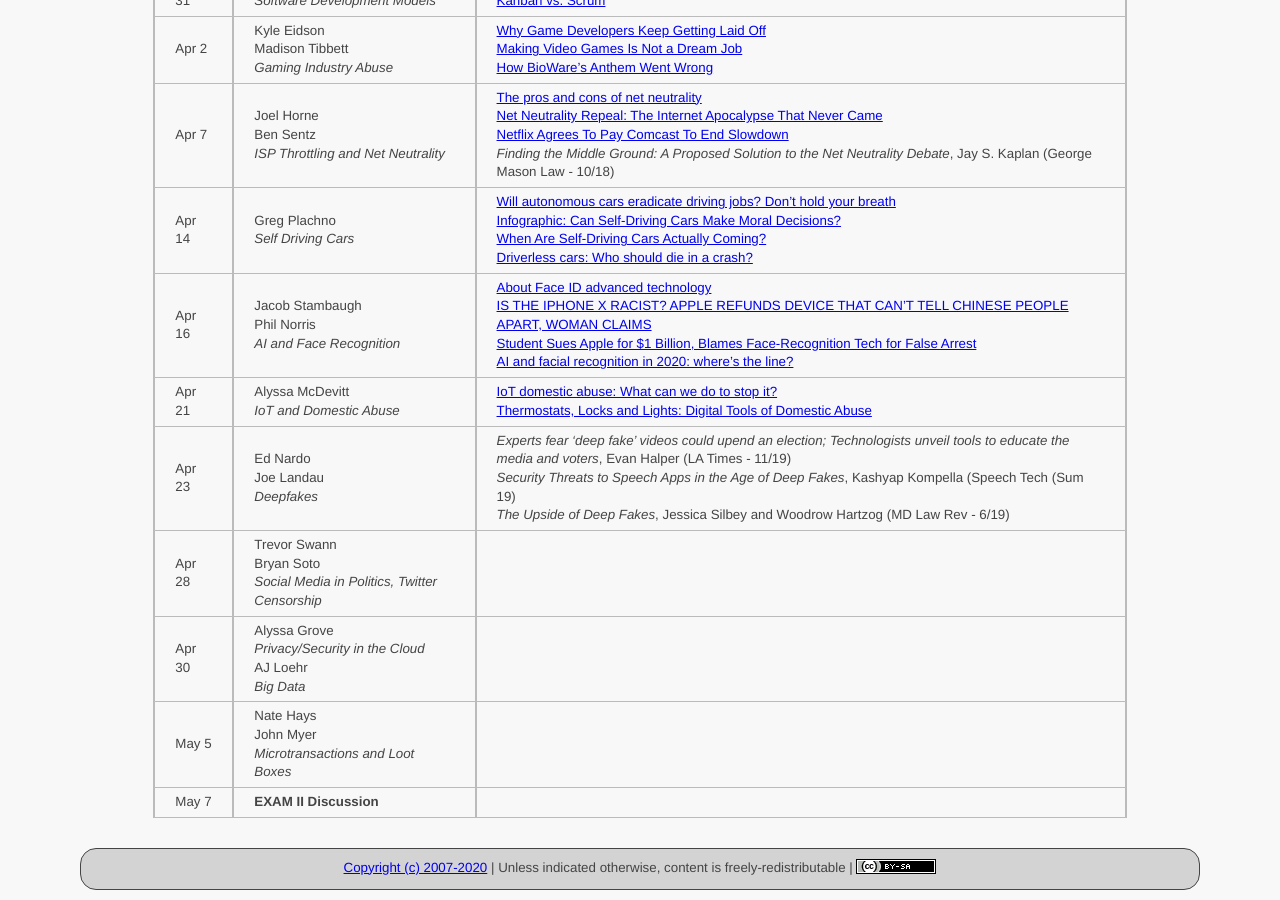
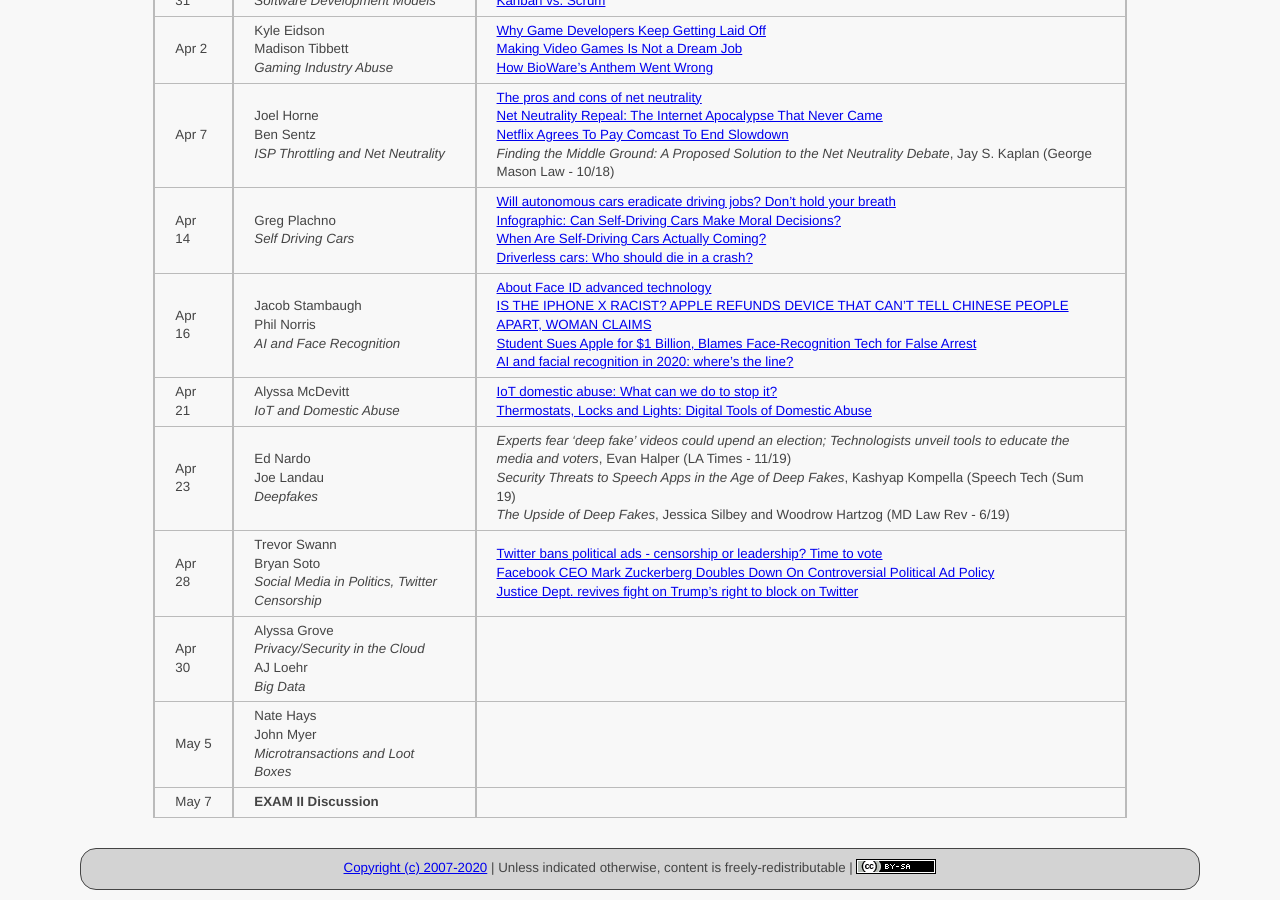
Before and after one commit to ycpcs/cs456-spring2020, a Jekyll site: the page built from schedule/index.md, in a window 1280 px wide and 900 px high, scrolled down 1376 px. Built offline with Jekyll 4.4.1, drawn with Linux system fonts in a browser that asks for light colours.

Commit message:
add social media articles
add social media articles

```diff
--- a/schedule/index.md
+++ b/schedule/index.md
@@ -38,7 +38,7 @@ All reading materials can be accessed via [Schmidt Library](http://library.ycp.e
 > Apr 16  | Jacob Stambaugh <br /> Phil Norris <br /> *AI and Face Recognition* | [About Face ID advanced technology](https://support.apple.com/en-us/HT208108) <br /> [IS THE IPHONE X RACIST? APPLE REFUNDS DEVICE THAT CAN'T TELL CHINESE PEOPLE APART, WOMAN CLAIMS](https://www.newsweek.com/iphone-x-racist-apple-refunds-device-cant-tell-chinese-people-apart-woman-751263) <br /> [Student Sues Apple for $1 Billion, Blames Face-Recognition Tech for False Arrest](https://www.insurancejournal.com/news/national/2019/04/23/524414.htm) <br /> [AI and facial recognition in 2020: where’s the line?](https://www.datacenterdynamics.com/en/opinions/ai-and-facial-recognition-in-2020-wheres-the-line/) |
 > Apr 21  | Alyssa McDevitt <br /> *IoT and Domestic Abuse*| [IoT domestic abuse: What can we do to stop it?](https://blog.malwarebytes.com/cybercrime/2018/07/iot-domestic-abuse-can-stop/) <br /> [Thermostats, Locks and Lights: Digital Tools of Domestic Abuse](https://www.nytimes.com/2018/06/23/technology/smart-home-devices-domestic-abuse.html) |
 > Apr 23  | Ed Nardo <br /> Joe Landau <br /> *Deepfakes*| *Experts fear 'deep fake' videos could upend an election; Technologists unveil tools to educate the media and voters*, Evan Halper (LA Times - 11/19) <br /> *Security Threats to Speech Apps in the Age of Deep Fakes*, Kashyap Kompella (Speech Tech (Sum 19) <br /> *The Upside of Deep Fakes*, Jessica Silbey and Woodrow Hartzog (MD Law Rev - 6/19) |
-> Apr 28  | Trevor Swann <br /> Bryan Soto <br /> *Social Media in Politics, Twitter Censorship*| |
+> Apr 28  | Trevor Swann <br /> Bryan Soto <br /> *Social Media in Politics, Twitter Censorship*| [Twitter bans political ads - censorship or leadership? Time to vote](https://diginomica.com/twitter-bans-political-ads-censorship-or-leadership-time-vote) <br /> [Facebook CEO Mark Zuckerberg Doubles Down On Controversial Political Ad Policy](https://deadline.com/2019/12/facebook-ceo-mark-zuckerberg-political-ad-policy-cbs-this-morning-gayle-king-1202798176/) <br /> [Justice Dept. revives fight on Trump’s right to block on Twitter](https://www.politico.com/story/2019/08/23/trump-twitter-block-justice-department-1474309) |
 > Apr 30  | Alyssa Grove <br /> *Privacy/Security in the Cloud* <br /> AJ Loehr <br /> *Big Data* | |
 > May 5   | Nate Hays <br /> John Myer <br /> *Microtransactions and Loot Boxes*| |
 > May 7   | **EXAM II Discussion** | |
```
